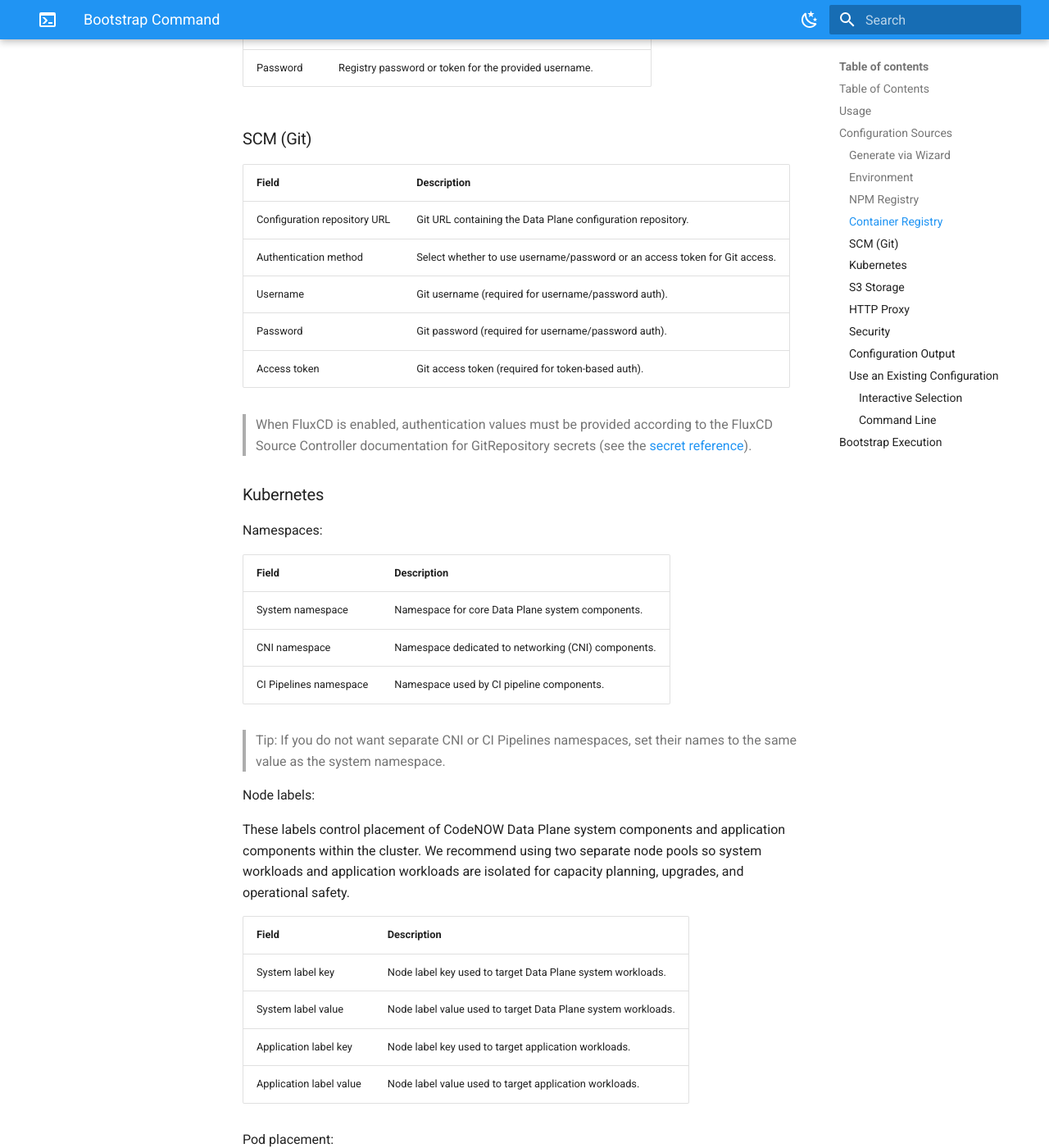
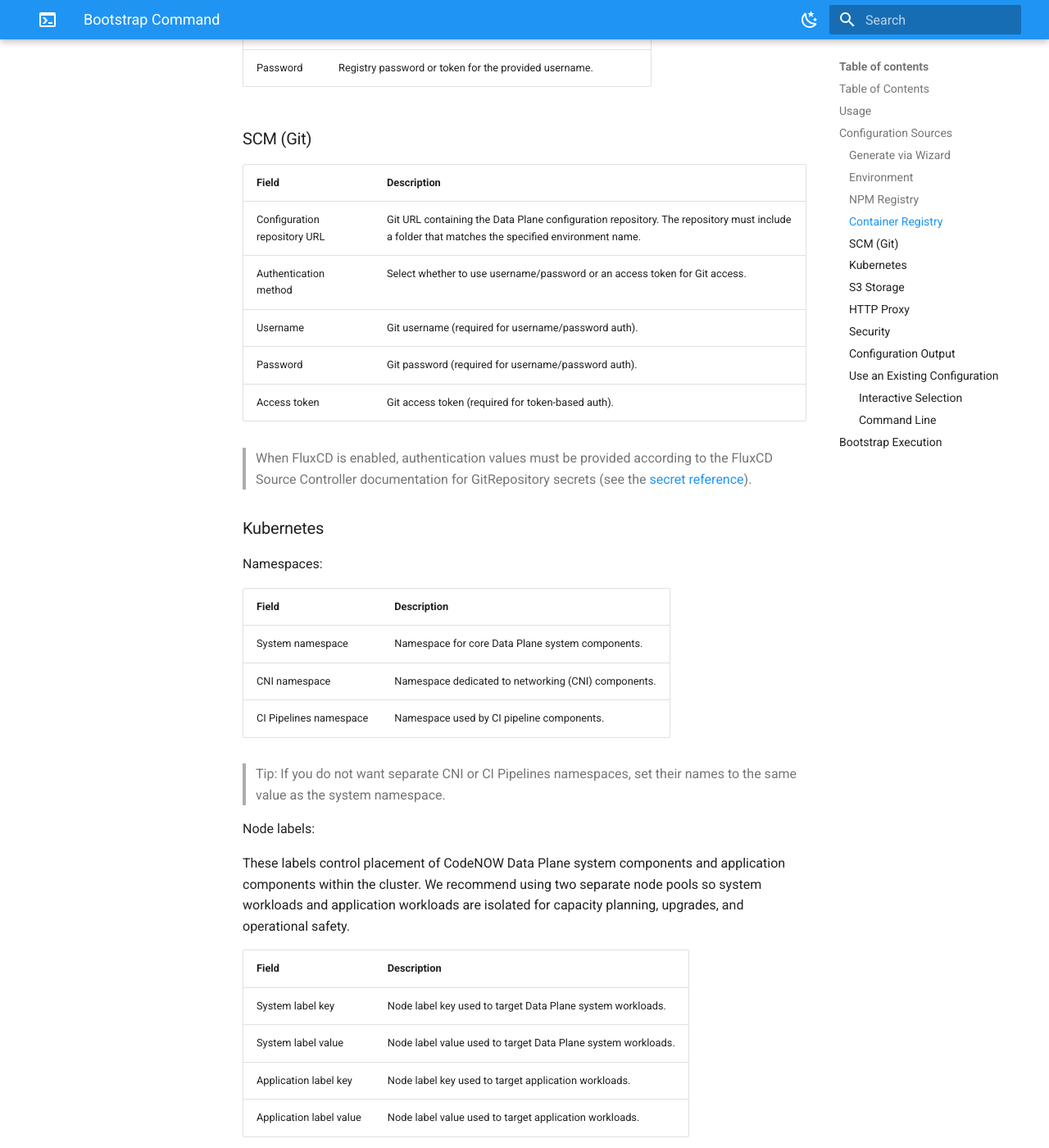
Before and after one commit to codenow-com/codenow-cli, an MkDocs documentation site: the page built from docs/latest/commands/dp/bootstrap.md, in a window 1280 px wide and 1400 px high, scrolled down 2925 px. Shown: the whole window at 82% size. Built offline with MkDocs 1.6.1 and Material for MkDocs 9.7.7, drawn with Linux system fonts in a browser that asks for light colours; some of the changed text lies outside the part shown.

Commit message:
docs: clarify bootstrap git config and taint requirements #7

```diff
--- a/docs/latest/commands/dp/bootstrap.md
+++ b/docs/latest/commands/dp/bootstrap.md
@@ -102,7 +102,7 @@ configuration.
 
 | Field | Description |
 | --- | --- |
-| Configuration repository URL | Git URL containing the Data Plane configuration repository. |
+| Configuration repository URL | Git URL containing the Data Plane configuration repository. The repository must include a folder that matches the specified environment name. |
 | Authentication method | Select whether to use username/password or an access token for Git access. |
 | Username | Git username (required for username/password auth). |
 | Password | Git password (required for username/password auth). |
@@ -149,7 +149,8 @@ nodes. Choose one of the following strategies:
   to enforce node selection based on labels.
 - **Node selector + taints**: Combines node selectors with
   [taints and tolerations](https://kubernetes.io/docs/concepts/scheduling-eviction/taint-and-toleration/)
-  for stricter isolation between system and application workloads.
+  for stricter isolation between system and application workloads. The taint
+  must use the `NoExecute` effect.
 
 > Note: Pod node selector is not supported on all managed Kubernetes offerings.
 > Verify that it is a valid option for your cloud provider. For example, it is
```
